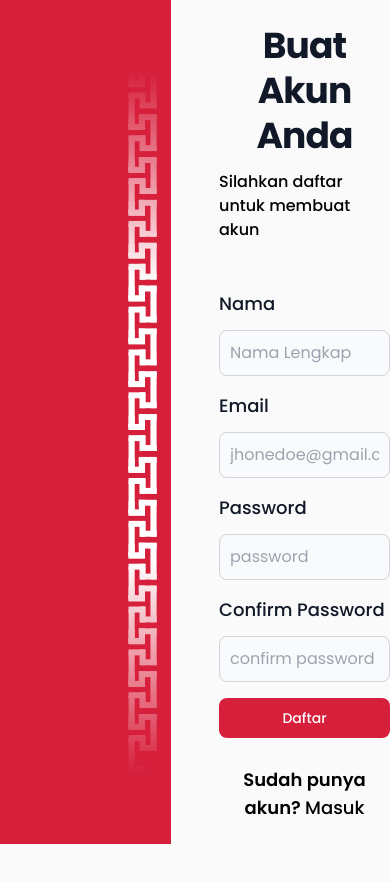
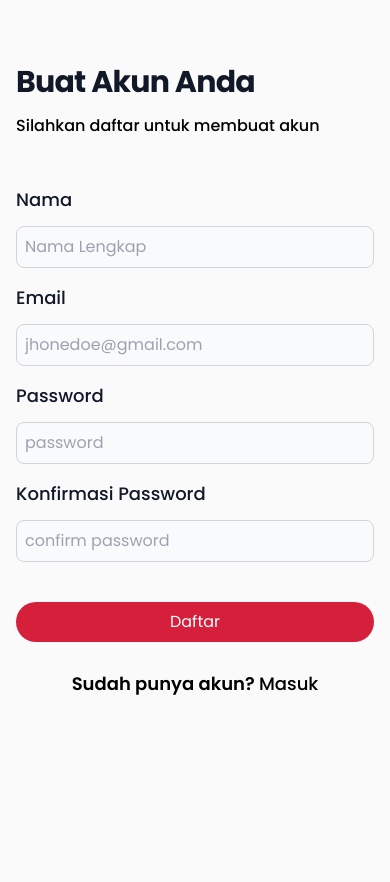
Before and after one commit to Kasa-Talk/kasatalk, a Next.js app: page /register in a window 390 px wide. Shown: the top 882 px of the page. Before the commit the page ends 844 px from the top, so only its background shows below. Built offline with nearby package versions, Linux system fonts and the light colour scheme.

Commit message:
make register page responsive

```diff
--- a/src/app/(auth)/register/page.tsx
+++ b/src/app/(auth)/register/page.tsx
@@ -1,64 +1,47 @@
-import Link from "next/link";
+import Link from 'next/link';
 import Image from 'next/image';
 
 const Page = () => {
   return (
-    <div className="grid grid-cols-2 h-screen gap-12">
-      <div className="bg-primary flex justify-end">
-        <Image src={'/asset/batik-icon-vertikal.svg'} width={100} height={100} alt="batik-image"/>
+    <div className="block md:grid grid-cols-2 h-screen gap-6 ">
+      <div className="bg-primary hidden md:flex justify-end">
+        <Image src={'/asset/batik-icon-vertikal.svg'} width={100} height={100} alt="batik-image" />
       </div>
-      <div className="my-auto">
-        <h1 className="text-4xl pb-3 text-center font-bold leading-tight tracking-tight text-gray-900 dark:text-black">
-          Buat Akun Anda
-        </h1>
+      <div className="my-auto px-4 mt-16 md:w-full max-w-4xl mx-auto">
+        <h1 className="text-3xl md:text-4xl pb-3 font-bold leading-tight tracking-tight text-gray-900 dark:text-black">Buat Akun Anda</h1>
         <p className="text-base font-medium pb-12">Silahkan daftar untuk membuat akun</p>
-        <form className="space-y-4 md:space-y-6">
+        <form className="flex flex-col gap-4">
           <div>
-            <label className="block mb-3 text-lg font-medium text-gray-900">
-              Nama
-            </label>
-            <input type="text"
-              className="bg-gray-50 border border-gray-300 text-gray-900 w-full p-2.5 focus:outline-red-600 rounded-lg"
-              placeholder="Nama Lengkap"/>
+            <label className="block mb-3 text-lg font-medium text-gray-900">Nama</label>
+            <input type="text" className="bg-gray-50 border border-gray-300 text-gray-900 w-full p-2 focus:outline-red-600 rounded-lg" placeholder="Nama Lengkap" />
           </div>
           <div>
-            <label className="block mb-3 text-lg font-medium text-gray-900">
-              Email
-            </label>
-            <input type="text"
-              className="bg-gray-50 border border-gray-300 text-gray-900 w-full p-2.5 focus:outline-red-600 rounded-lg"
-              placeholder="jhonedoe@gmail.com"/>
+            <label className="block mb-3 text-lg font-medium text-gray-900">Email</label>
+            <input type="text" className="bg-gray-50 border border-gray-300 text-gray-900 w-full p-2 focus:outline-red-600 rounded-lg" placeholder="jhonedoe@gmail.com" />
           </div>
           <div>
-            <label className="block mb-3 text-lg font-medium text-gray-900">
-              Password
-            </label>
-            <input type="password"
-                  className="bg-gray-50 border border-gray-300 text-gray-900 w-full p-2.5 focus:outline-red-600 rounded-lg"
-                  placeholder="password"/>
+            <label className="block mb-3 text-lg font-medium text-gray-900">Password</label>
+            <input type="password" className="bg-gray-50 border border-gray-300 text-gray-900 w-full p-2 focus:outline-red-600 rounded-lg" placeholder="password" />
           </div>
           <div>
-            <label className="block mb-3 text-lg font-medium text-gray-900">
-              Confirm Password
-            </label>
-            <input type="password"
-                  className="bg-gray-50 border border-gray-300 text-gray-900 w-full p-2.5 focus:outline-red-600 rounded-lg"
-                  placeholder="confirm password"/>
+            <label className="block mb-3 text-lg font-medium text-gray-900">Konfirmasi Password</label>
+            <input type="password" className="bg-gray-50 border border-gray-300 text-gray-900 w-full p-2 focus:outline-red-600 rounded-lg" placeholder="confirm password" />
           </div>
-          <button
-            type="submit"
-            className="w-full text-white bg-primary focus:ring-4 focus:outline-none focus:ring-primary-300 font-medium rounded-lg text-sm px-5 py-2.5 text-center">
+          <button type="submit" className="w-full py-2 btn mt-6">
             Daftar
           </button>
         </form>
-        <div>
-        <p className="text-center text-lg font-semibold pt-7 text-black">
-          Sudah punya akun? <Link href="/login" className="font-medium text-primary-600 hover:underline dark:text-primary">Masuk</Link>
-        </p>
+        <div className="pb-10">
+          <p className="text-center text-lg font-semibold pt-7 text-black">
+            Sudah punya akun?{' '}
+            <Link href="/login" className="font-medium text-primary-600 hover:underline dark:text-primary">
+              Masuk
+            </Link>
+          </p>
         </div>
       </div>
     </div>
-  )
-}
+  );
+};
 
 export default Page;
```
